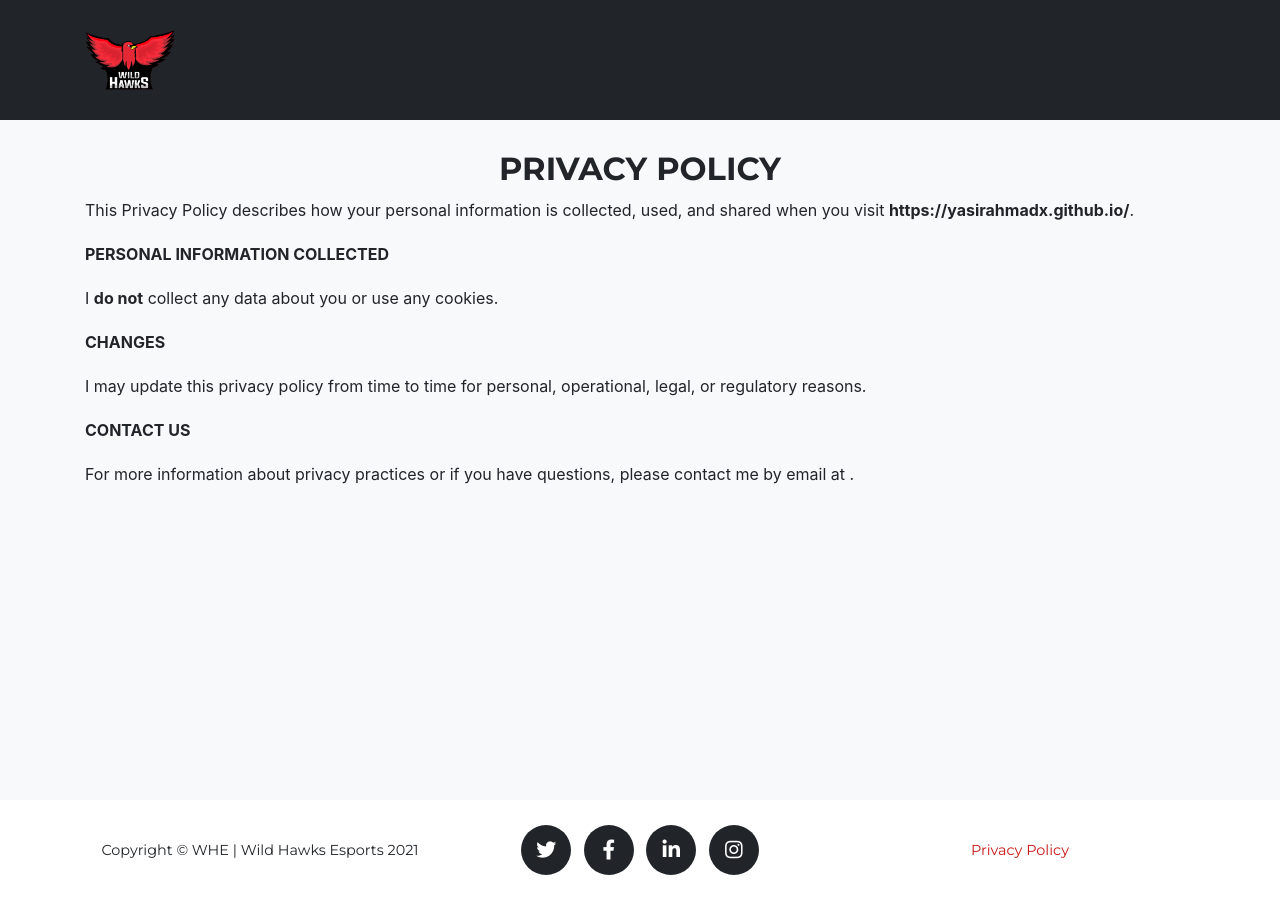
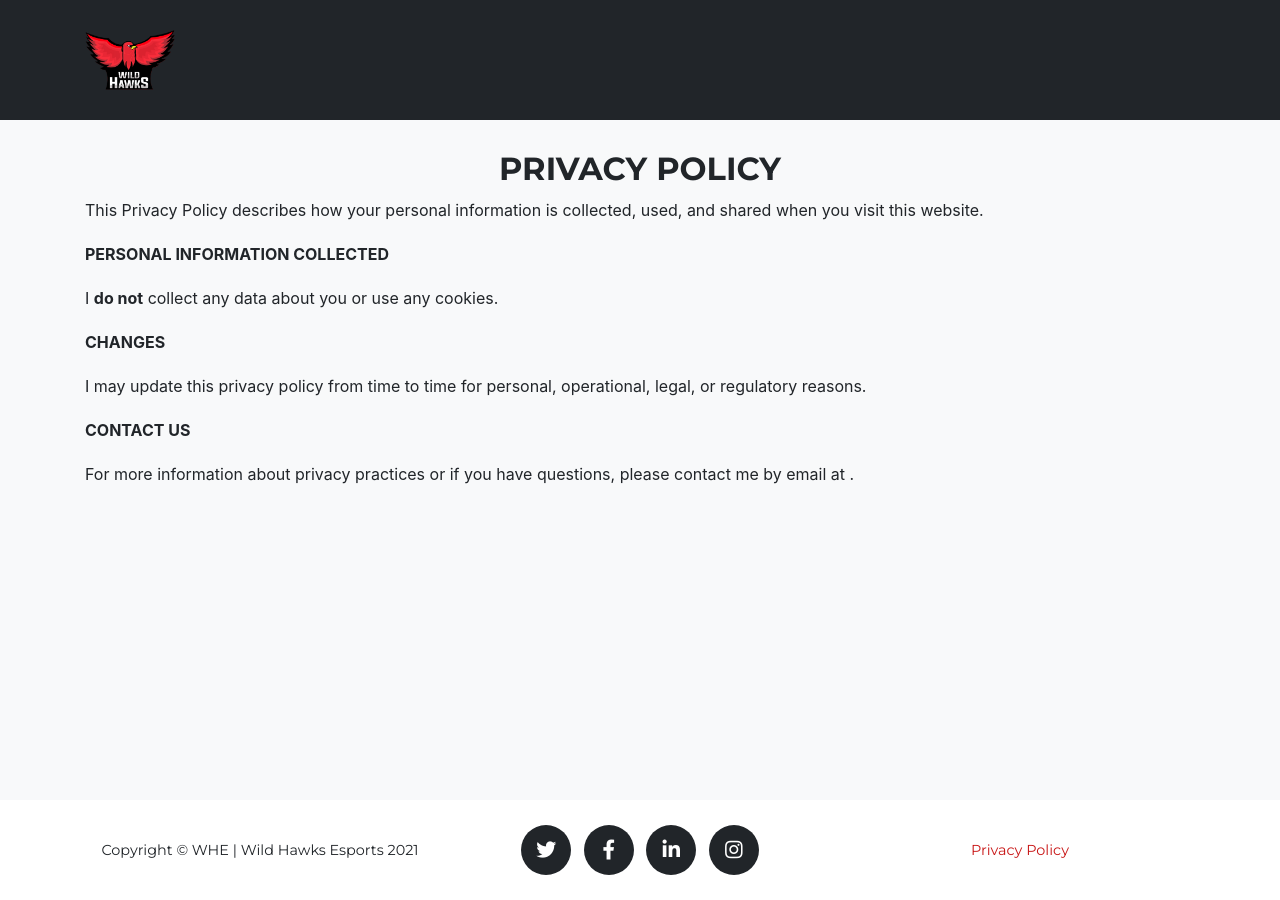
Before and after one commit to Wild-Hawks-Esports/Wild-Hawks-Esports.github.io, a Jekyll site: the page built from legal.md, in a window 1280 px wide. Built offline with Jekyll 4.4.1, drawn with Linux system fonts in a browser that asks for light colours; some web fonts are replaced.

Commit message:
Update legal.md

```diff
--- a/legal.md
+++ b/legal.md
@@ -7,7 +7,7 @@ background: grey
 	<h2 class="section-heading text-uppercase">Privacy Policy</h2>
 </div>
 
-This Privacy Policy describes how your personal information is collected, used, and shared when you visit **https://yasirahmadx.github.io/**.
+This Privacy Policy describes how your personal information is collected, used, and shared when you visit this website.
 
 **PERSONAL INFORMATION COLLECTED**
 
```
